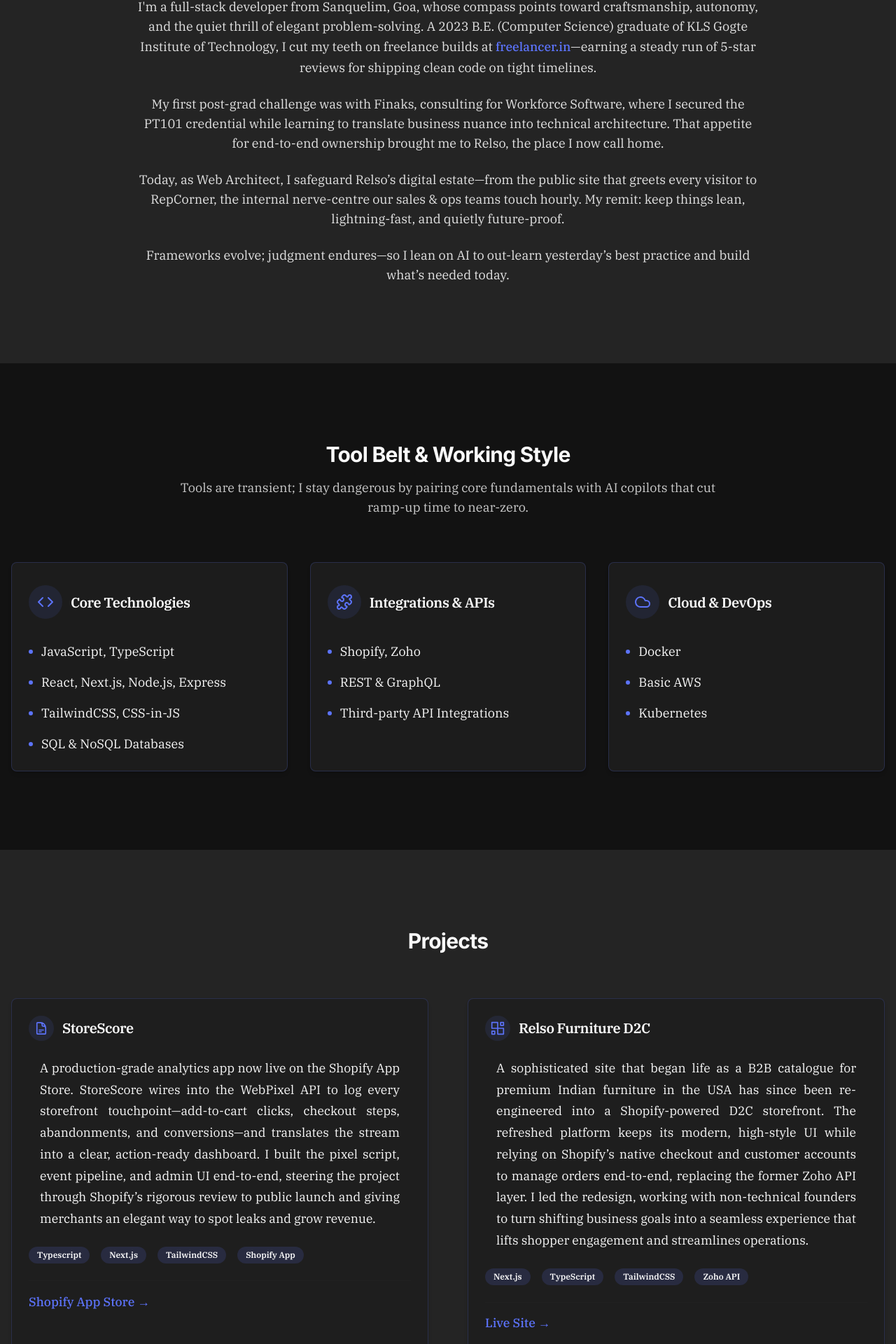
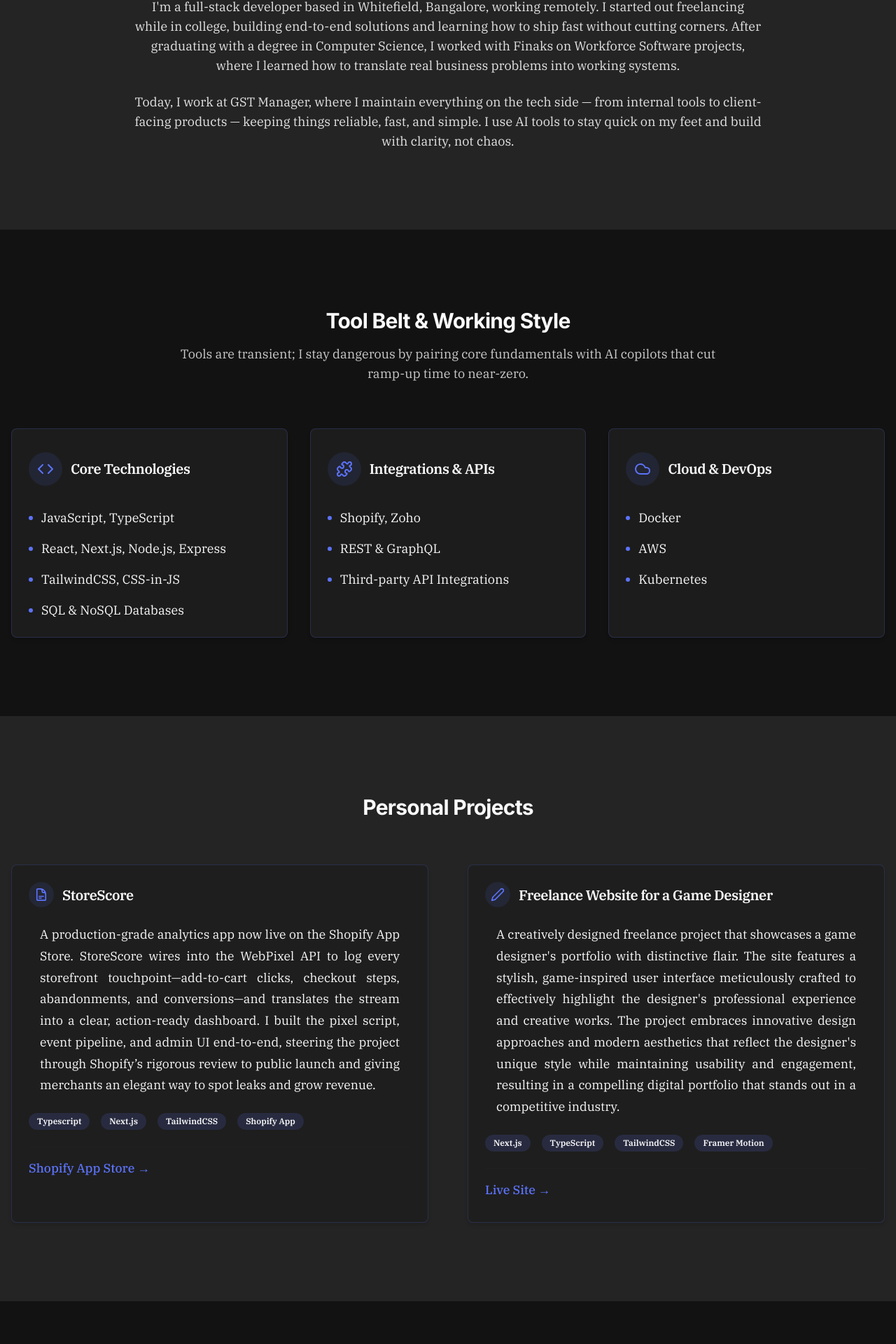
Before and after one commit to shreyasx/portfolio, a Next.js app: page / in a window 1280 px wide. Shown: the part 809-2729 px from the top of the page at 70% size. Built offline with nearby package versions, Linux system fonts and the light colour scheme.

Commit message:
content update after joining GSTM

```diff
--- a/app/page.tsx
+++ b/app/page.tsx
@@ -1,12 +1,10 @@
 import Image from "next/image";
-
 import { Cloud, Code, Puzzle } from "lucide-react";
 
 import { Badge } from "@/components/ui/badge";
 import { Card, CardContent, CardHeader, CardTitle } from "@/components/ui/card";
-
+import ContactForm from "@/components/contact-form";
 import DynamicTenure from "@/components/DynamicTenure";
-import ContactForm from "@/components/contact-form";
 import { HeroButtons } from "@/components/hero-buttons";
 import Navbar from "@/components/navbar";
 
@@ -70,16 +68,7 @@
                   hyphens: "none",
                 }}
               >
-                {`I'm a full-stack developer from Sanquelim, Goa, whose compass points toward craftsmanship, autonomy, and the quiet thrill of elegant problem-solving. A 2023 B.E. (Computer Science) graduate of KLS Gogte Institute of Technology, I cut my teeth on freelance builds at `}
-                <a
-                  href="https://www.freelancer.in/u/shreyxs"
-                  target="_blank"
-                  rel="noopener noreferrer"
-                  className="font-medium text-primary transition-colors hover:underline"
-                >
-                  freelancer.in
-                </a>
-                {`—earning a steady run of 5-star reviews for shipping clean code on tight timelines.`}
+                {`I'm a full-stack developer based in Whitefield, Bangalore, working remotely. I started out freelancing while in college, building end-to-end solutions and learning how to ship fast without cutting corners. After graduating with a degree in Computer Science, I worked with Finaks on Workforce Software projects, where I learned how to translate real business problems into working systems.`}
               </p>
               <p
                 className="body-text text-center text-sm leading-relaxed text-foreground/90 sm:text-base md:text-lg"
@@ -88,25 +77,7 @@
                   hyphens: "none",
                 }}
               >
-                {`My first post-grad challenge was with Finaks, consulting for Workforce Software, where I secured the PT101 credential while learning to translate business nuance into technical architecture. That appetite for end-to-end ownership brought me to Relso, the place I now call home.`}
-              </p>
-              <p
-                className="body-text text-center text-sm leading-relaxed text-foreground/90 sm:text-base md:text-lg"
-                style={{
-                  wordBreak: "keep-all",
-                  hyphens: "none",
-                }}
-              >
-                {`Today, as Web Architect, I safeguard Relso’s digital estate—from the public site that greets every visitor to RepCorner, the internal nerve-centre our sales & ops teams touch hourly. My remit: keep things lean, lightning-fast, and quietly future-proof.`}
-              </p>
-              <p
-                className="body-text text-center text-sm leading-relaxed text-foreground/90 sm:text-base md:text-lg"
-                style={{
-                  wordBreak: "keep-all",
-                  hyphens: "none",
-                }}
-              >
-                {`Frameworks evolve; judgment endures—so I lean on AI to out-learn yesterday’s best practice and build what’s needed today.`}
+                {`Today, I work at GST Manager, where I maintain everything on the tech side — from internal tools to client-facing products — keeping things reliable, fast, and simple. I use AI tools to stay quick on my feet and build with clarity, not chaos.`}
               </p>
             </div>
           </div>
@@ -240,7 +211,7 @@
                       <li className="group/item flex items-center gap-3 transition-all duration-300">
                         <div className="size-1.5 shrink-0 rounded-full bg-primary transition-transform group-hover/item:scale-125"></div>
                         <span className="body-text text-sm leading-relaxed text-foreground transition-colors group-hover/item:text-primary sm:text-base md:text-lg">
-                          Basic AWS
+                          AWS
                         </span>
                       </li>
                       <li className="group/item flex items-center gap-3 transition-all duration-300">
@@ -261,7 +232,7 @@
         <section id="projects" className="theme-transition bg-secondary py-28">
           <div className="container mx-auto px-4">
             <h2 className="mb-16 animate-fade-up text-center text-2xl font-bold leading-tight md:text-3xl">
-              Projects
+              Personal Projects
             </h2>
 
             <div className="grid grid-cols-1 gap-16 md:gap-8 lg:grid-cols-2 xl:gap-14">
@@ -349,76 +320,6 @@
                         strokeLinecap="round"
                         strokeLinejoin="round"
                       >
-                        <path d="M12 2H2v10h10V2z"></path>
-                        <path d="M12 12h10v10H12V12z"></path>
-                        <path d="M22 2h-5v5h5V2z"></path>
-                        <path d="M7 17H2v5h5v-5z"></path>
-                      </svg>
-                    </div>
-                    Relso Furniture D2C
-                  </CardTitle>
-                </CardHeader>
-                <CardContent className="card-content">
-                  <p className="body-text mb-6 px-4 text-sm leading-relaxed text-foreground sm:text-justify">
-                    A sophisticated site that began life as a B2B catalogue for
-                    premium Indian furniture in the USA has since been
-                    re-engineered into a Shopify-powered D2C storefront. The
-                    refreshed platform keeps its modern, high-style UI while
-                    relying on Shopify’s native checkout and customer accounts
-                    to manage orders end-to-end, replacing the former Zoho API
-                    layer. I led the redesign, working with non-technical
-                    founders to turn shifting business goals into a seamless
-                    experience that lifts shopper engagement and streamlines
-                    operations.
-                  </p>
-                  <div className="mb-6 flex flex-wrap gap-4">
-                    <Badge className="border-none bg-primary/15 px-3 py-1 text-foreground hover:bg-primary/20">
-                      Next.js
-                    </Badge>
-                    <Badge className="border-none bg-primary/15 px-3 py-1 text-foreground hover:bg-primary/20">
-                      TypeScript
-                    </Badge>
-                    <Badge className="border-none bg-primary/15 px-3 py-1 text-foreground hover:bg-primary/20">
-                      TailwindCSS
-                    </Badge>
-                    <Badge className="border-none bg-primary/15 px-3 py-1 text-foreground hover:bg-primary/20">
-                      Zoho API
-                    </Badge>
-                  </div>
-                  <div className="border-t border-border/50 pt-2">
-                    <a
-                      href="https://relsofurniture.com/"
-                      target="_blank"
-                      rel="noopener noreferrer"
-                      className="group inline-flex items-center gap-1 font-medium text-primary hover:underline"
-                    >
-                      Live Site{" "}
-                      <span className="transition-transform group-hover:translate-x-1">
-                        →
-                      </span>
-                    </a>
-                  </div>
-                </CardContent>
-              </Card>
-
-              <Card
-                className="animate-fade-up border border-primary/20 bg-card/90 shadow-md transition-all duration-300 hover:-translate-y-2 hover:shadow-hover"
-                style={{ animationDelay: "300ms" }}
-              >
-                <CardHeader className="card-header">
-                  <CardTitle className="card-title flex items-center gap-3 text-xl leading-tight">
-                    <div className="rounded-full bg-primary/10 p-2 text-primary">
-                      <svg
-                        xmlns="http://www.w3.org/2000/svg"
-                        width="20"
-                        height="20"
-                        viewBox="0 0 24 24"
-                        fill="none"
-                        stroke="currentColor"
-                        strokeWidth="2"
-                        strokeLinecap="round"
-                        strokeLinejoin="round"
-                      >
                         <path d="M17 3a2.85 2.83 0 1 1 4 4L7.5 20.5 2 22l1.5-5.5L17 3Z"></path>
                       </svg>
                     </div>
@@ -467,76 +368,6 @@
                   </div>
                 </CardContent>
               </Card>
-
-              <Card
-                className="animate-fade-up border border-primary/20 bg-card/90 shadow-md transition-all duration-300 hover:-translate-y-2 hover:shadow-hover"
-                style={{ animationDelay: "200ms" }}
-              >
-                <CardHeader className="card-header">
-                  <CardTitle className="card-title flex items-center gap-3 text-xl leading-tight">
-                    <div className="rounded-full bg-primary/10 p-2 text-primary">
-                      <svg
-                        xmlns="http://www.w3.org/2000/svg"
-                        width="20"
-                        height="20"
-                        viewBox="0 0 24 24"
-                        fill="none"
-                        stroke="currentColor"
-                        strokeWidth="2"
-                        strokeLinecap="round"
-                        strokeLinejoin="round"
-                      >
-                        <path d="M16 21v-2a4 4 0 0 0-4-4H6a4 4 0 0 0-4 4v2"></path>
-                        <circle cx="9" cy="7" r="4"></circle>
-                        <path d="M22 21v-2a4 4 0 0 0-3-3.87"></path>
-                        <path d="M16 3.13a4 4 0 0 1 0 7.75"></path>
-                      </svg>
-                    </div>
-                    Relso Rep-Corner
-                  </CardTitle>
-                </CardHeader>
-                <CardContent className="card-content">
-                  <p className="body-text mb-6 px-4 text-sm leading-relaxed text-foreground sm:text-justify">
-                    A dynamic platform designed to empower company
-                    representatives with efficient workflow management tools.
-                    This application facilitates comprehensive tracking of
-                    inventory, real-time order updates, and integrated customer
-                    record management, all powered by sophisticated Zoho API
-                    integration. The platform plays a crucial role in lead
-                    tracking, invoice management, and product showcasing to
-                    retailers, delivering measurable business value through
-                    improved operational efficiency and enhanced sales team
-                    productivity.
-                  </p>
-                  <div className="mb-6 flex flex-wrap gap-4">
-                    <Badge className="border-none bg-primary/15 px-3 py-1 text-foreground hover:bg-primary/20">
-                      Next.js
-                    </Badge>
-                    <Badge className="border-none bg-primary/15 px-3 py-1 text-foreground hover:bg-primary/20">
-                      TypeScript
-                    </Badge>
-                    <Badge className="border-none bg-primary/15 px-3 py-1 text-foreground hover:bg-primary/20">
-                      ShadcnUI
-                    </Badge>
-                    <Badge className="border-none bg-primary/15 px-3 py-1 text-foreground hover:bg-primary/20">
-                      Zoho API
-                    </Badge>
-                  </div>
-                  <div className="border-t border-border/50 pt-2">
-                    <a
-                      href="https://rep.relso.today"
-                      target="_blank"
-                      rel="noopener noreferrer"
-                      className="group inline-flex items-center gap-1 font-medium text-primary hover:underline"
-                    >
-                      Live Site{" "}
-                      <span className="transition-transform group-hover:translate-x-1">
-                        →
-                      </span>
-                    </a>
-                  </div>
-                </CardContent>
-              </Card>
             </div>
           </div>
         </section>
@@ -549,7 +380,7 @@
             </h2>
 
             <div className="mx-auto grid max-w-4xl grid-cols-1 gap-16">
-              {/* Experience 1 */}
+              {/* Experience 1 - GST Manager */}
               <Card className="relative min-h-[350px] overflow-hidden border border-primary/30 bg-card/90 shadow-md transition-all duration-300 hover:-translate-y-1 hover:shadow-xl">
                 {/* Decorative border accent */}
                 <div className="absolute left-0 top-0 h-1 w-full bg-gradient-to-r from-primary/80 to-primary/30"></div>
@@ -582,16 +413,106 @@
                         </svg>
                       </div>
                       <h3 className="mb-2 text-base font-bold leading-tight text-foreground sm:text-lg md:text-xl">
-                        Web Architect
+                        Tech Lead
+                      </h3>
+                      <p className="mb-1 text-sm font-medium text-primary sm:text-base">
+                        @{" "}
+                        <a
+                          href="https://gstmanager.com"
+                          target="_blank"
+                          rel="noopener noreferrer"
+                          className="transition-colors hover:underline"
+                        >
+                          GST Manager
+                        </a>
+                      </p>
+                      <p className="text-xs text-muted-foreground sm:text-sm">
+                        October 2025 - Present
+                      </p>
+                      <p className="text-xs font-medium text-muted-foreground sm:text-sm">
+                        <DynamicTenure startDate="2025-10-01" />
+                      </p>
+                    </div>
+
+                    <div className="relative mt-6 before:absolute before:inset-y-0 before:left-0 before:w-px before:bg-primary/20 md:col-span-3 md:mt-0 md:pl-8">
+                      <ul className="space-y-4 text-foreground">
+                        <li className="flex items-start">
+                          <div className="mr-4 mt-1.5 size-3 shrink-0 rounded-full border border-primary/30 bg-primary shadow-[0_0_10px_rgba(var(--primary),0.3)]"></div>
+                          <span className="body-text text-sm leading-relaxed sm:text-base md:text-lg">
+                            Maintain all core systems, from internal tools to
+                            client-facing products.
+                          </span>
+                        </li>
+                        <li className="flex items-start">
+                          <div className="mr-4 mt-1.5 size-3 shrink-0 rounded-full border border-primary/30 bg-primary shadow-[0_0_10px_rgba(var(--primary),0.3)]"></div>
+                          <span className="body-text text-sm leading-relaxed sm:text-base md:text-lg">
+                            Build fast, reliable solutions that keep the
+                            business running smoothly.
+                          </span>
+                        </li>
+                        <li className="flex items-start">
+                          <div className="mr-4 mt-1.5 size-3 shrink-0 rounded-full border border-primary/30 bg-primary shadow-[0_0_10px_rgba(var(--primary),0.3)]"></div>
+                          <span className="body-text text-sm leading-relaxed sm:text-base md:text-lg">
+                            Automate repetitive processes and improve
+                            operational workflows.
+                          </span>
+                        </li>
+                        <li className="flex items-start">
+                          <div className="mr-4 mt-1.5 size-3 shrink-0 rounded-full border border-primary/30 bg-primary shadow-[0_0_10px_rgba(var(--primary),0.3)]"></div>
+                          <span className="body-text text-sm leading-relaxed sm:text-base md:text-lg">
+                            Work closely with the leadership team to align tech
+                            decisions with business goals.
+                          </span>
+                        </li>
+                      </ul>
+                    </div>
+                  </div>
+                </CardContent>
+              </Card>
+
+              {/* Experience 2 - Relso */}
+              <Card className="relative min-h-[350px] overflow-hidden border border-primary/30 bg-card/90 shadow-md transition-all duration-300 hover:-translate-y-1 hover:shadow-xl">
+                {/* Decorative border accent */}
+                <div className="absolute left-0 top-0 h-1 w-full bg-gradient-to-r from-primary/80 to-primary/30"></div>
+
+                <CardContent className="grid h-full p-8">
+                  <div className="grid h-full grid-cols-1 md:grid-cols-4 md:gap-6">
+                    <div className="md:col-span-1">
+                      <div className="mb-3 inline-flex rounded-full border-2 border-primary/30 bg-primary/10 p-3 text-primary">
+                        <svg
+                          xmlns="http://www.w3.org/2000/svg"
+                          width="24"
+                          height="24"
+                          viewBox="0 0 24 24"
+                          fill="none"
+                          stroke="currentColor"
+                          strokeWidth="2"
+                          strokeLinecap="round"
+                          strokeLinejoin="round"
+                        >
+                          <rect
+                            x="2"
+                            y="3"
+                            width="20"
+                            height="14"
+                            rx="2"
+                            ry="2"
+                          ></rect>
+                          <line x1="8" y1="21" x2="16" y2="21"></line>
+                          <line x1="12" y1="17" x2="12" y2="21"></line>
+                        </svg>
+                      </div>
+                      <h3 className="mb-2 text-base font-bold leading-tight text-foreground sm:text-lg md:text-xl">
+                        Tech Lead
                       </h3>
                       <p className="mb-1 text-sm font-medium text-primary sm:text-base">
                         @ Relso
                       </p>
                       <p className="text-xs text-muted-foreground sm:text-sm">
-                        March 2024 - Present
+                        March 2024 - October 2025
                       </p>
                       <p className="text-xs font-medium text-muted-foreground sm:text-sm">
-                        <DynamicTenure startDate="2024-03-01" />
+                        1 year 8 months
                       </p>
                     </div>
 
@@ -631,7 +552,7 @@
                 </CardContent>
               </Card>
 
-              {/* Experience 2 */}
+              {/* Experience 3 */}
               <Card className="relative min-h-[350px] overflow-hidden border border-primary/30 bg-card/90 shadow-md transition-all duration-300 hover:-translate-y-1 hover:shadow-xl">
                 {/* Decorative border accent */}
                 <div className="absolute left-0 top-0 h-1 w-full bg-gradient-to-r from-primary/80 to-primary/30"></div>
@@ -727,7 +648,7 @@
             <Card className="mx-auto max-w-4xl border border-primary/15 bg-card/80">
               <CardContent className="card-content p-8">
                 <p className="body-text text-sm leading-relaxed text-foreground sm:text-justify">
-                  {`I'm the go-to person when technical challenges rear their heads at Relso. Whether it's
+                  {`I'm the go-to person when technical challenges rear their heads at GST Manager. Whether it's
                   troubleshooting a stubborn bug or architecting an entirely new workflow, I thrive on
                   diagnosing complex issues and creating efficient, sustainable solutions. My goal is always
                   to minimize downtime, keep projects moving forward, and ensure every user has a seamless
@@ -764,11 +685,11 @@
                     {`Have a problem worth solving? Let’s talk.`}
                   </h3>
                   <p className="body-text text-sm leading-relaxed text-foreground sm:text-justify">
-                    I&apos;m currently based in the scenic town of Sanquelim,
-                    Goa, and I&apos;ve embraced remote work as my lifestyle of
-                    choice. I&apos;m always open to discussing new projects,
-                    creative ideas, or opportunities — especially those that
-                    align with my passion for flexibility and innovation.
+                    I&apos;m currently based in Whitefield, Bangalore, and
+                    I&apos;ve embraced remote work as my lifestyle of choice.
+                    I&apos;m always open to discussing new projects, creative
+                    ideas, or opportunities — especially those that align with
+                    my passion for flexibility and innovation.
                   </p>
                   <p className="body-text text-sm leading-relaxed text-foreground sm:text-justify">
                     Want to learn how I can help build your next big thing? Drop
@@ -884,11 +805,12 @@
       {/* Footer */}
       <footer className="light:bg-[#f5f5f5] theme-transition border-t border-border py-8 dark:bg-[#121212]">
         <div className="container mx-auto flex flex-col items-center justify-center space-y-2">
-          <p className="text-sm font-medium text-foreground/80 text-center">
+          <p className="text-center text-sm font-medium text-foreground/80">
             Building tomorrow&apos;s tools—one focused commit at a time.
           </p>
           <p className="text-sm text-muted-foreground">
-            © {new Date().getFullYear()} Shreyas Jamkhandi. All rights reserved.
+            © {new Date().getFullYear()} Shreyas Jamkhandi. All rights
+            reserved.
           </p>
         </div>
       </footer>
```
